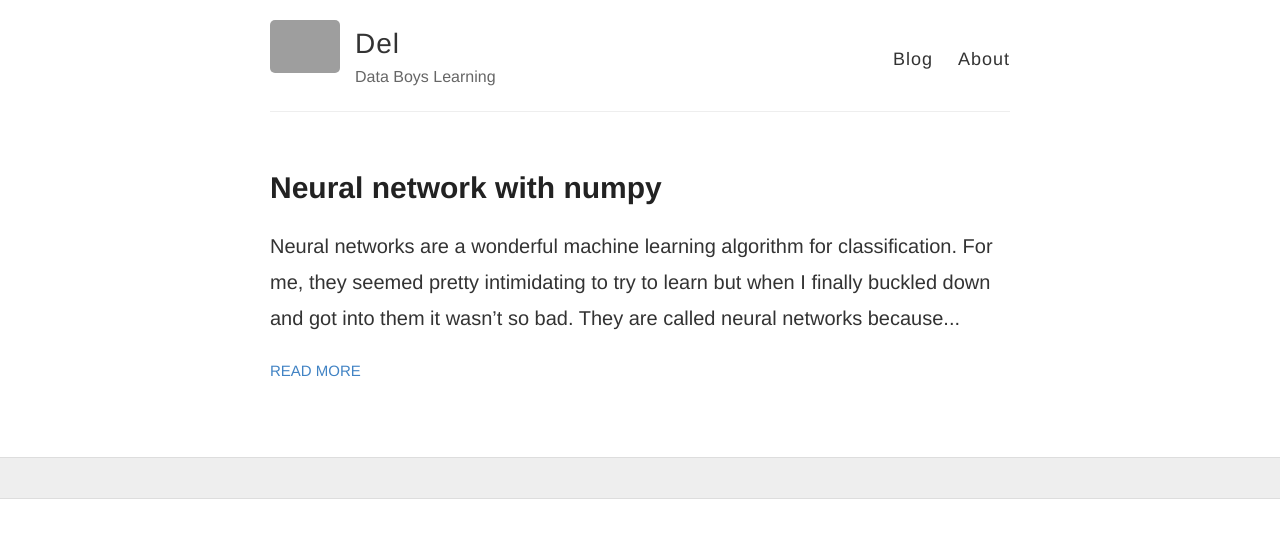
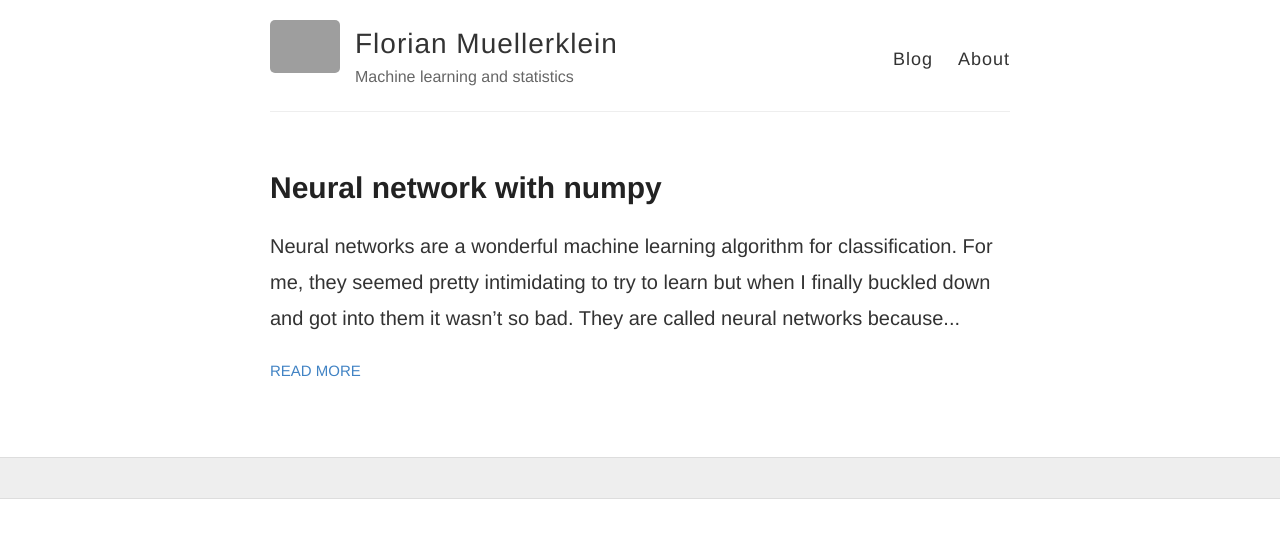
Before and after one commit to FlorianMuellerklein/FlorianMuellerklein.github.io, a Jekyll site: the page built from index.html, in a window 1280 px wide. Shown: the top 538 px of the page. Built offline with Jekyll 4.4.1, drawn with Linux system fonts in a browser that asks for light colours; Markdown is read by kramdown in place of the engine named in the settings; grey boxes are pictures that could not be loaded.

Commit message:
databoys theme

```diff
--- a/_config.yml
+++ b/_config.yml
@@ -3,10 +3,10 @@
 #
 
 # Name of your site (displayed in the header)
-name: Del
+name: Florian Muellerklein
 
 # Short bio or description (displayed in the header)
-description: Data Boys Learning
+description: Machine learning and statistics
 
 # URL of your avatar or profile pic (you could use your GitHub profile pic)
 avatar: http://i.imgur.com/Q9C0eVE.jpg
```
